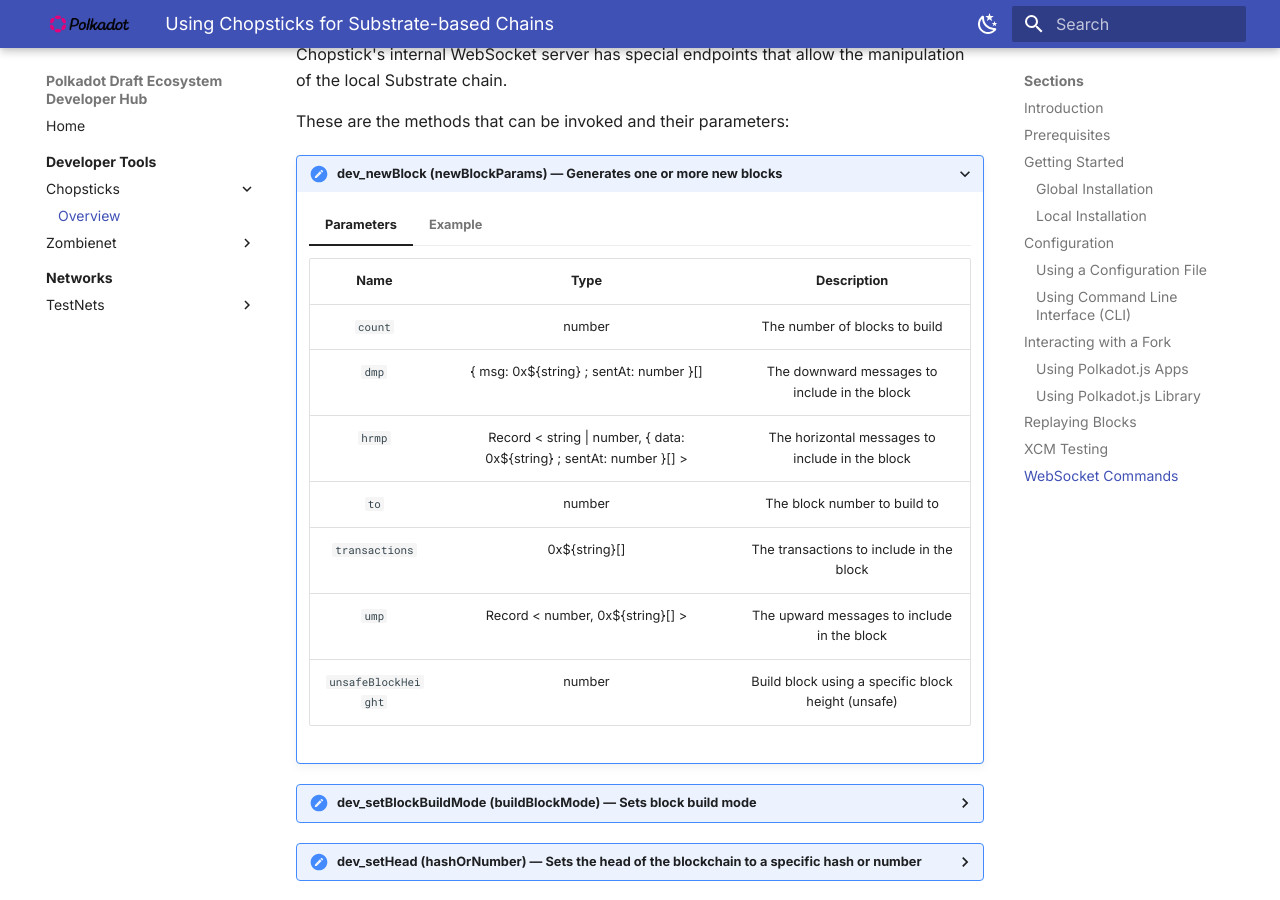
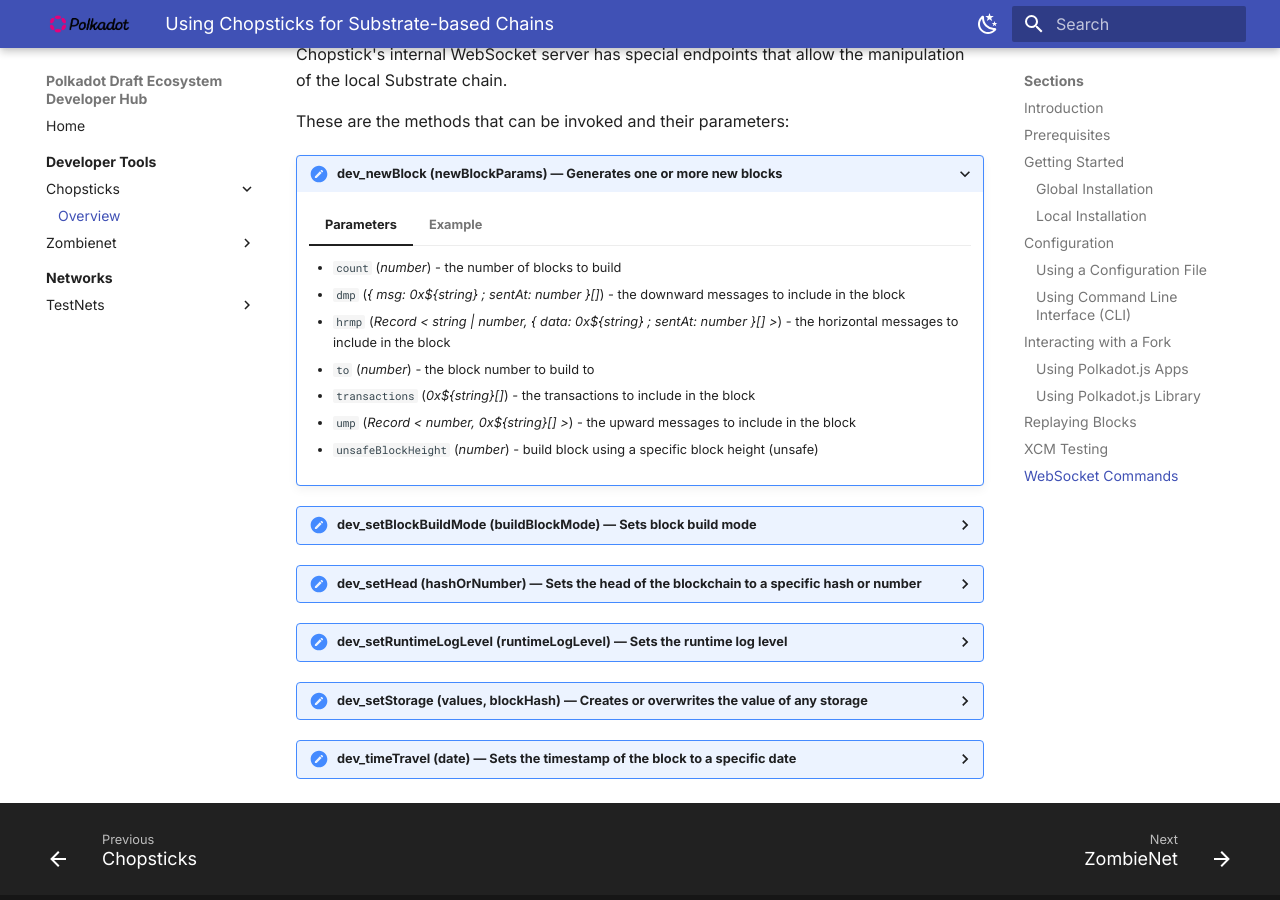
Before and after one commit to papermoonio/polkadot-ecosystem-docs-draft, an MkDocs documentation site: the page built from docs/dev-tools/chopsticks/overview.md, in a window 1280 px wide and 900 px high, scrolled down 7069 px. Built offline with MkDocs 1.6.1 and Material for MkDocs 9.7.7, drawn with Linux system fonts in a browser that asks for light colours.

Commit message:
updates format for remaining tables

```diff
--- a/docs/dev-tools/chopsticks/overview.md
+++ b/docs/dev-tools/chopsticks/overview.md
@@ -262,15 +262,13 @@
 
     === "Parameters"
 
-        |        Name         |                                 Type                                  |                    Description                     |
-        | :-----------------: | :-------------------------------------------------------------------: | :------------------------------------------------: |
-        |       `count`       |                                number                                 |           The number of blocks to build            |
-        |        `dmp`        |                { msg: 0x${string} ; sentAt: number }[]                |   The downward messages to include in the block    |
-        |       `hrmp`        | Record < string \| number, { data: 0x${string} ; sentAt: number }[] > |  The horizontal messages to include in the block   |
-        |        `to`         |                                number                                 |            The block number to build to            |
-        |   `transactions`    |                             0x${string}[]                             |      The transactions to include in the block      |
-        |        `ump`        |                   Record < number, 0x${string}[] >                    |    The upward messages to include in the block     |
-        | `unsafeBlockHeight` |                                number                                 | Build block using a specific block height (unsafe) |
+        - `count` (*number*) - the number of blocks to build
+        - `dmp` (*{ msg: 0x${string} ; sentAt: number }[]*) - the downward messages to include in the block
+        - `hrmp` (*Record < string \| number, { data: 0x${string} ; sentAt: number }[] >*) - the horizontal messages to include in the block
+        - `to` (*number*) - the block number to build to
+        - `transactions` (*0x${string}[]*) - the transactions to include in the block
+        - `ump` (*Record < number, 0x${string}[] >*) - the upward messages to include in the block
+        - `unsafeBlockHeight` (*number*) - build block using a specific block height (unsafe)
 
     === "Example"
 
@@ -291,9 +289,7 @@
 
     === "Parameter"
 
-        |       Name       |               Type               | Description |
-        | :--------------: | :------------------------------: | :---------: |
-        | `buildBlockMode` | "Batch" \| "Instant" \| "Manual" | Build mode  |
+        - `buildBlockMode` (*"Batch", "Instant", or "Manual"*) - build mode
 
     === "Example"
 
@@ -314,9 +310,7 @@
 
     === "Parameter"
 
-        |     Name     |         Type          |               Description               |
-        | :----------: | :-------------------: | :-------------------------------------: |
-        | hashOrNumber | number \| 0x${string} | The block hash or number to set as head |
+        - `hashOrNumber` (*0x${string}*) - the block hash or number to set as head
 
     === "Example"
 
@@ -337,9 +331,7 @@
 
     === "Parameter"
 
-        |      Name       |  Type  |         Description          |
-        | :-------------: | :----: | :--------------------------: |
-        | runtimeLogLevel | number | The runtime log level to set |
+        - `runtimeLogLevel` (*number*) - the runtime log level to set
 
     === "Example"
 
@@ -360,10 +352,8 @@
 
     === "Parameters"
 
-        |   Name    |    Type     |                    Description                     |
-        | :-------: | :---------: | :------------------------------------------------: |
-        |  values   |   Object    | JSON object resembling the path to a storage value |
-        | blockHash | 0x${string} |      The block hash to set the storage value       |
+        - `values` (*Object*) - JSON object resembling the path to a storage value
+        - `blockHash` (*0x${string}*) - the block hash to set the storage value
 
     === "Example"
 
@@ -393,9 +383,7 @@
 
     === "Parameter"
 
-        | Name  |       Type       |                                               Description                                                |
-        | :---: | :--------------: | :------------------------------------------------------------------------------------------------------: |
-        | date  | string \| number | Timestamp or date string to set. All future blocks will be sequentially created after this point in time |
+        - `date` (*string \| number*) - timestamp or date string to set. All future blocks will be sequentially created after this point in time
 
     === "Example"
 
```
